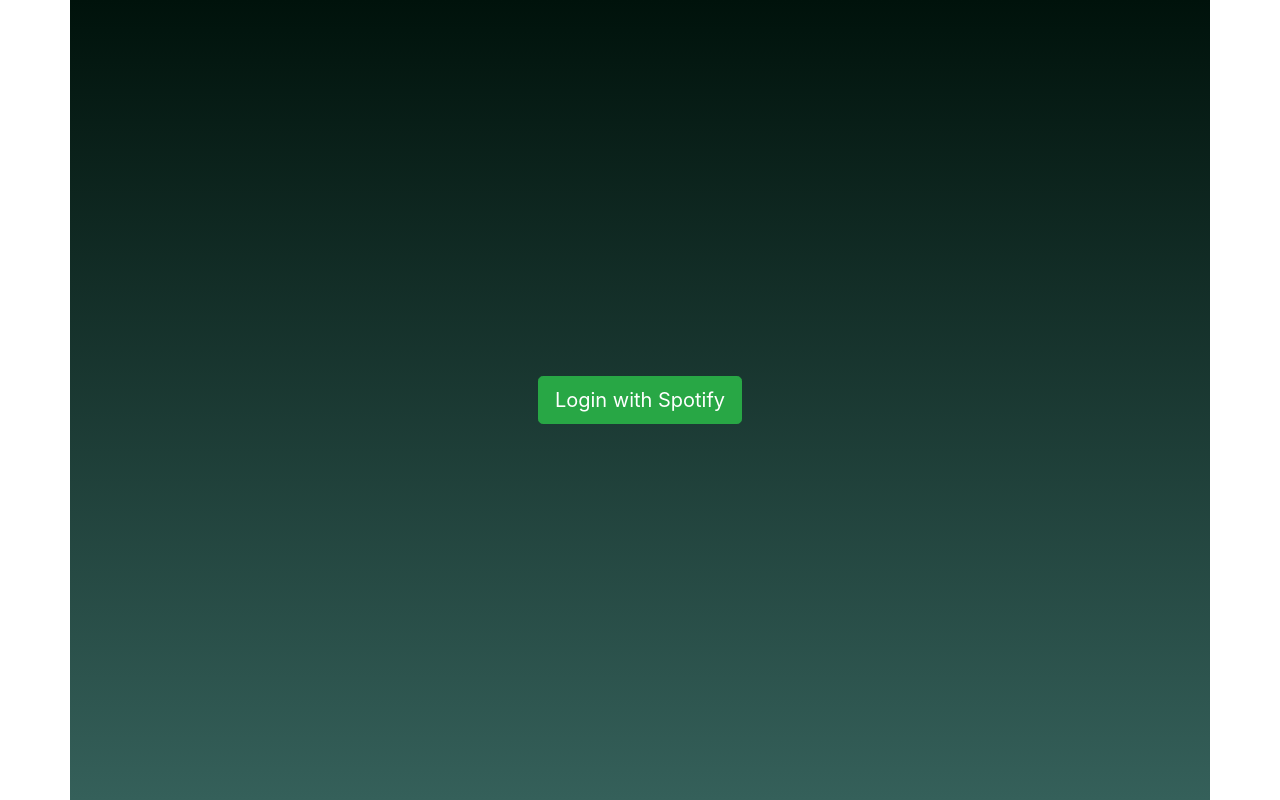
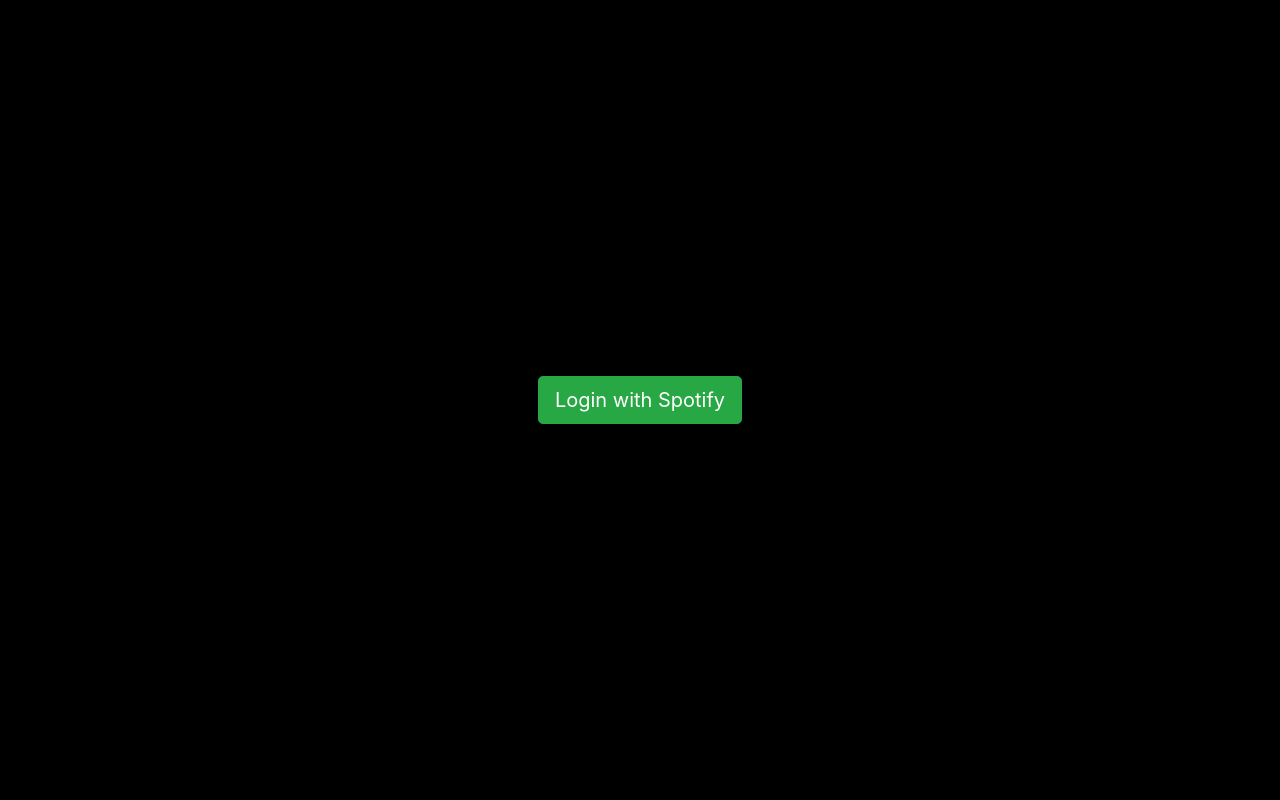
Before and after one commit to hreidar96/Spotify-Clone, a React (Create React App) app in the folder client/: page / in a window 1280 px wide. Built offline with nearby package versions, Linux system fonts and the light colour scheme; what spotify-web-api-node would draw is missing.

Commit message:
changed urls

```diff
--- a/client/src/Dashboard.js
+++ b/client/src/Dashboard.js
@@ -27,7 +27,7 @@
     if (!playingTrack) return;
 
     axios
-      .get("http://localhost:3001/lyrics", {
+      .get("https://spotify-clone-server-1.herokuapp.com//lyrics", {
         params: {
           track: playingTrack.title,
           artist: playingTrack.artist,
@@ -75,6 +75,7 @@
 
   return (
     <Container
+      fluid
       className="d-flex flex-column py-2"
       style={{
         height: "100vh",
--- a/client/src/Login.js
+++ b/client/src/Login.js
@@ -2,15 +2,16 @@
 import { Container } from "react-bootstrap";
 
 const AUTH_URL =
-  "https://accounts.spotify.com/authorize?client_id=889c3623b35c4fdb89d884dfbca8afba&response_type=code&redirect_uri=http://localhost:3000&scope=streaming%20user-read-email%20user-read-private%20user-library-read%20user-library-modify%20user-read-playback-state%20user-modify-playback-state";
+  "https://accounts.spotify.com/authorize?client_id=889c3623b35c4fdb89d884dfbca8afba&response_type=code&redirect_uri=https://spotify-clone-server-1.herokuapp.com/&scope=streaming%20user-read-email%20user-read-private%20user-library-read%20user-library-modify%20user-read-playback-state%20user-modify-playback-state";
 
 export default function Login() {
   return (
     <Container
+      fluid
       className="d-flex justify-content-center align-items-center"
       style={{
         minHeight: "100vh",
-        background: "linear-gradient(#00120B, #35605A)",
+        background: "black",
       }}
     >
       <a className="btn btn-success btn-lg" href={AUTH_URL}>
```
